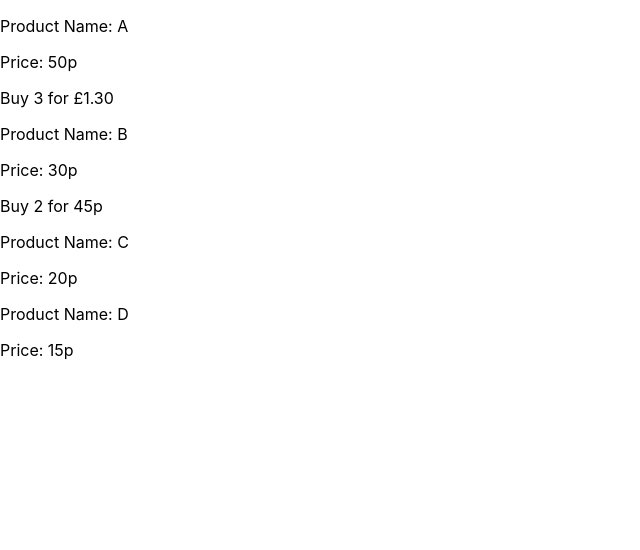
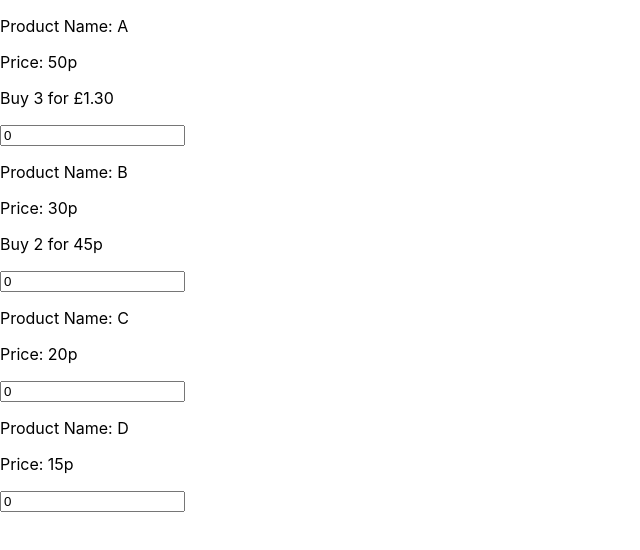
Before and after one commit to Nathanavie/ShoppingCart, a React (Create React App) app: page / in a window 1280 px wide. Shown: the top 550 px of the page, without its empty margins (0-640 px from the left). Built offline with nearby package versions, Linux system fonts and the light colour scheme.

Commit message:
Reformatted the return statement on the map of products to give each product an input field with a value that would update the state in the parent component.

```diff
--- a/src/components/Products.js
+++ b/src/components/Products.js
@@ -17,23 +17,17 @@ const Products = props => {
       dealPrice = `${dealPrice}p`;
     }
 
-
-    if (product.deal) {
-        return (
-          <div key={i}>
-            <p>Product Name: {product.name}</p>
-            <p>Price: {product.price}p</p>
-            <p>Buy {product.NoOfItems} for {dealPrice}</p>
-          </div>
-        )
-    } else {
       return (
         <div key={i}>
           <p>Product Name: {product.name}</p>
           <p>Price: {product.price}p</p>
+          {product.deal ? <p>Buy {product.NoOfItems} for {dealPrice}</p> : ''}
+          {product.name === 'A' ? <input type="number" name="noOfA" value={props.A} onChange={props.handleChange} /> :
+           product.name === 'B' ? <input type="number" name="noOfB" value={props.B} onChange={props.handleChange} /> :
+           product.name === 'C' ? <input type="number" name="noOfC" value={props.C} onChange={props.handleChange} /> :
+           product.name === 'D' ? <input type="number" name="noOfD" value={props.D} onChange={props.handleChange} /> : ''}
         </div>
       )
-    }
   })
 
   return (
```
